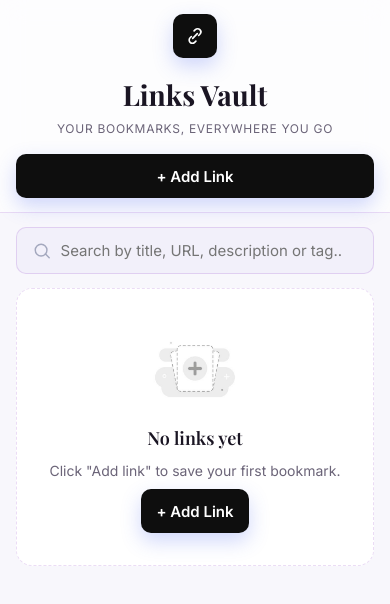
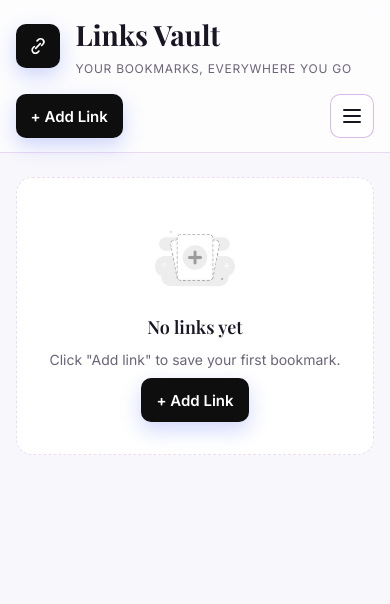
Before and after one commit to LIKESTEM/Links-Vault-UI, a React (Vite) app: page / in a window 390 px wide. Shown: the top 604 px of the page. Built offline with nearby package versions, Linux system fonts and the light colour scheme.

Commit message:
moved the search and filter components to the navbar, and created a burger mnu on mobile and tablet

```diff
--- a/src/App.tsx
+++ b/src/App.tsx
@@ -3,7 +3,6 @@ import { useLinks } from './hooks/useLinks';
 import { filterLinks } from './utils/filterLinks';
 import type { Link } from './types/link';
 import { Header } from './components/Header/Header';
-import { Toolbar } from './components/Toolbar/Toolbar';
 import { LinkList } from './components/LinkList/LinkList';
 import { Modal } from './components/Modal/Modal';
 import { LinkForm } from './components/LinkForm/LinkForm';
@@ -48,17 +47,18 @@ export default function App() {
 
   return (
     <div className="app">
-      <Header onAddLink={() => setFormState({ mode: 'create' })} />
+      <Header
+        onAddLink={() => setFormState({ mode: 'create' })}
+        links={links}
+        query={query}
+        onQueryChange={setQuery}
+        selectedTag={selectedTag}
+        onSelectTag={setSelectedTag}
+      />
+
+      <br/>
 
       <main className="app-main">
-        <Toolbar
-          links={links}
-          query={query}
-          onQueryChange={setQuery}
-          selectedTag={selectedTag}
-          onSelectTag={setSelectedTag}
-        />
-
         <LinkList
           links={visibleLinks}
           hasAnyLinks={links.length > 0}
--- a/src/components/Header/Header.module.css
+++ b/src/components/Header/Header.module.css
@@ -2,9 +2,12 @@
   border-bottom: 1px solid var(--color-border);
   background: rgba(255, 255, 255, 0.7);
   backdrop-filter: blur(12px);
+  position: sticky;
+  top: 0;
+  z-index: 10;
 }
 
-.inner {
+.container {
   width: var(--content-width);
   margin: 0 auto;
   padding: var(--space-lg) 0;
@@ -12,12 +15,14 @@
   align-items: center;
   justify-content: space-between;
   gap: var(--space-md);
+  flex-wrap: wrap;
 }
 
 .brand {
   display: flex;
   align-items: center;
   gap: var(--space-md);
+  order: 0;
 }
 
 .logo {
@@ -52,16 +57,108 @@
   margin-top: 4px;
 }
 
-@media (max-width: 480px) {
-  .inner {
-    flex-direction: column;
-    align-items: stretch;
-    gap: var(--space-md);
+.addButton {
+  order: 1;
+}
+
+.burger {
+  display: inline-flex;
+  align-items: center;
+  justify-content: center;
+  width: 44px;
+  height: 44px;
+  flex-shrink: 0;
+  border-radius: var(--radius-sm);
+  border: 1px solid var(--color-border-strong);
+  background: var(--color-surface);
+  cursor: pointer;
+  order: 2;
+  transition: border-color 0.15s ease;
+}
+
+.burger:hover {
+  border-color: var(--color-accent);
+}
+
+.burger:focus-visible {
+  outline: 2px solid var(--color-accent);
+  outline-offset: 2px;
+}
+
+.burgerBar,
+.burgerBar::before,
+.burgerBar::after {
+  content: '';
+  display: block;
+  width: 18px;
+  height: 2px;
+  background: var(--color-text);
+  border-radius: 2px;
+  transition: transform 0.2s ease, top 0.2s ease, background-color 0.2s ease;
+}
+
+.burgerBar {
+  position: relative;
+}
+
+.burgerBar::before {
+  position: absolute;
+  top: -6px;
+}
+
+.burgerBar::after {
+  position: absolute;
+  top: 6px;
+}
+
+.burgerBarOpen {
+  background: transparent;
+}
+
+.burgerBarOpen::before {
+  top: 0;
+  transform: rotate(45deg);
+}
+
+.burgerBarOpen::after {
+  top: 0;
+  transform: rotate(-45deg);
+}
+
+.toolbarRow {
+  display: none;
+  flex-direction: column;
+  align-items: stretch;
+  gap: var(--space-md);
+  width: 100%;
+  order: 3;
+  margin-top: var(--space-md);
+  padding-top: var(--space-md);
+  border-top: 1px solid var(--color-border);
+}
+
+.toolbarRowOpen {
+  display: flex;
+}
+
+@media (min-width: 1024px) {
+  .addButton {
+    order: 2;
   }
 
-  .brand {
-    justify-content: center;
-    text-align: center;
-    flex-direction: column;
+  .burger {
+    display: none;
+  }
+
+  .toolbarRow {
+    display: flex;
+    flex-direction: row;
+    align-items: center;
+    width: auto;
+    order: 1;
+    flex: 1 1 320px;
+    margin-top: 0;
+    padding-top: 0;
+    border-top: none;
   }
 }
--- a/src/components/Header/Header.tsx
+++ b/src/components/Header/Header.tsx
@@ -1,14 +1,48 @@
+import { useEffect, useRef, useState } from 'react';
+import type { Link } from '../../types/link';
 import { Button } from '../Inputs/Button';
+import { SearchBar } from '../SearchBar/SearchBar';
+import { TagFilter } from '../TagFilter/TagFilter';
 import styles from './Header.module.css';
 
 interface HeaderProps {
   onAddLink: () => void;
+  links: Link[];
+  query: string;
+  onQueryChange: (query: string) => void;
+  selectedTag: string | null;
+  onSelectTag: (tag: string | null) => void;
 }
 
-export function Header({ onAddLink }: HeaderProps) {
+export function Header({ onAddLink, links, query, onQueryChange, selectedTag, onSelectTag }: HeaderProps) {
+  const [isMenuOpen, setIsMenuOpen] = useState(false);
+  const containerRef = useRef<HTMLDivElement>(null);
+
+  useEffect(() => {
+    function handleClickOutside(event: MouseEvent) {
+      if (containerRef.current && !containerRef.current.contains(event.target as Node)) {
+        setIsMenuOpen(false);
+      }
+    }
+    function handleEscape(event: KeyboardEvent) {
+      if (event.key === 'Escape') setIsMenuOpen(false);
+    }
+    function handleResize() {
+      if (window.innerWidth >= 1024) setIsMenuOpen(false);
+    }
+    document.addEventListener('mousedown', handleClickOutside);
+    document.addEventListener('keydown', handleEscape);
+    window.addEventListener('resize', handleResize);
+    return () => {
+      document.removeEventListener('mousedown', handleClickOutside);
+      document.removeEventListener('keydown', handleEscape);
+      window.removeEventListener('resize', handleResize);
+    };
+  }, []);
+
   return (
     <header className={styles.header}>
-      <div className={styles.inner}>
+      <div className={styles.container} ref={containerRef}>
         <div className={styles.brand}>
           <span className={styles.logo} aria-hidden="true">
             <svg viewBox="0 0 24 24" fill="none" xmlns="http://www.w3.org/2000/svg">
@@ -26,9 +60,25 @@ export function Header({ onAddLink }: HeaderProps) {
             <p className={styles.tagline}>Your bookmarks, everywhere you go</p>
           </div>
         </div>
-        <Button variant="primary" onClick={onAddLink}>
+
+        <Button variant="primary" className={styles.addButton} onClick={onAddLink}>
           + Add Link
         </Button>
+
+        <button
+          type="button"
+          className={styles.burger}
+          onClick={() => setIsMenuOpen((open) => !open)}
+          aria-label={isMenuOpen ? 'Close menu' : 'Open menu'}
+          aria-expanded={isMenuOpen}
+        >
+          <span className={`${styles.burgerBar} ${isMenuOpen ? styles.burgerBarOpen : ''}`} aria-hidden="true" />
+        </button>
+
+        <div className={`${styles.toolbarRow} ${isMenuOpen ? styles.toolbarRowOpen : ''}`}>
+          <SearchBar value={query} onChange={onQueryChange} />
+          <TagFilter links={links} selectedTag={selectedTag} onSelectTag={onSelectTag} />
+        </div>
       </div>
     </header>
   );
--- a/src/components/Toolbar/Toolbar.module.css
+++ /dev/null
@@ -1,14 +0,0 @@
-.toolbar {
-  display: flex;
-  flex-direction: column;
-  gap: var(--space-md);
-  padding: var(--space-lg) 0;
-}
-
-@media (min-width: 768px) {
-  .toolbar {
-    flex-direction: row;
-    align-items: center;
-    justify-content: center;
-  }
-}
--- a/src/components/Toolbar/Toolbar.tsx
+++ /dev/null
@@ -1,21 +0,0 @@
-import type { Link } from '../../types/link';
-import { SearchBar } from '../SearchBar/SearchBar';
-import { TagFilter } from '../TagFilter/TagFilter';
-import styles from './Toolbar.module.css';
-
-interface ToolbarProps {
-  links: Link[];
-  query: string;
-  onQueryChange: (query: string) => void;
-  selectedTag: string | null;
-  onSelectTag: (tag: string | null) => void;
-}
-
-export function Toolbar({ links, query, onQueryChange, selectedTag, onSelectTag }: ToolbarProps) {
-  return (
-    <div className={styles.toolbar}>
-      <SearchBar value={query} onChange={onQueryChange} />
-      <TagFilter links={links} selectedTag={selectedTag} onSelectTag={onSelectTag} />
-    </div>
-  );
-}
```
